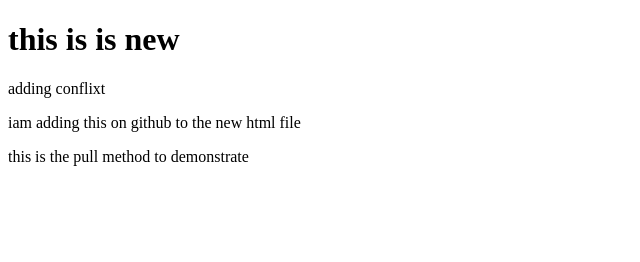
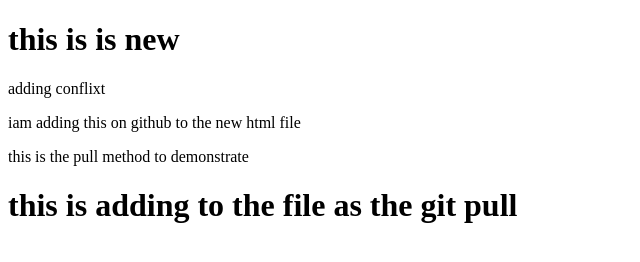
Before and after one commit to pranay2008IM/stupid, a plain HTML site: page new.html in a window 1280 px wide. Shown: the whole page, without its empty margins (0-640 px from the left). Drawn offline with Linux system fonts and the light colour scheme.

Commit message:
Update new.html

```diff
--- a/new.html
+++ b/new.html
@@ -10,5 +10,6 @@
     <p> adding conflixt</p>
     <p>iam adding this on github to the new html file </p>
     <p>this is the pull method to demonstrate</p>
+    <h1> this is adding to the file as the git pull</h1>
 </body>
 </html>
```
